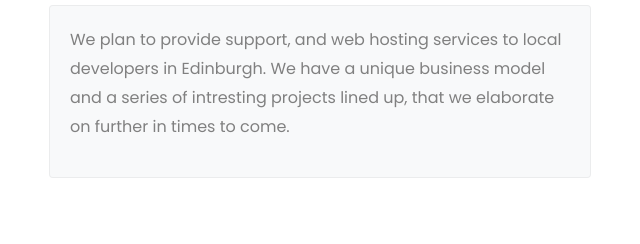
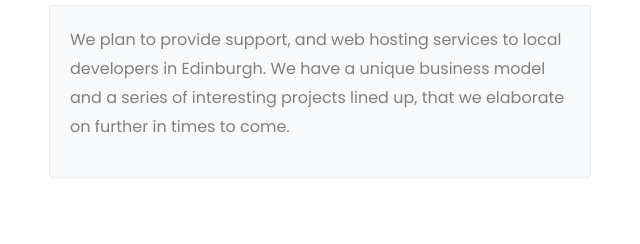
Before and after one commit to Ream-Systems/Ream-Systems.github.io, a plain HTML site: page about.html in a window 1280 px wide. Shown: the part 1166-1410 px from the top of the page, 639-1279 px from the left. Drawn offline with Linux system fonts and the light colour scheme; some packages are replaced by stand-ins of ours; no server answers; files whose address does not match are found by name.

Commit message:
Update about.html

```diff
--- a/about.html
+++ b/about.html
@@ -90,7 +90,7 @@
                                     <div class="tab-pane container p-0 active" id="home1">
                                         <p>
                                             We plan to provide support, and web hosting services to local developers in Edinburgh.
-                                            We have a unique business model and a series of intresting projects lined up, that we elaborate on further in times to come.
+                                            We have a unique business model and a series of interesting projects lined up, that we elaborate on further in times to come.
                                         </p>
                                     </div>
                                     <div class="tab-pane container p-0 fade" id="home2">
```
